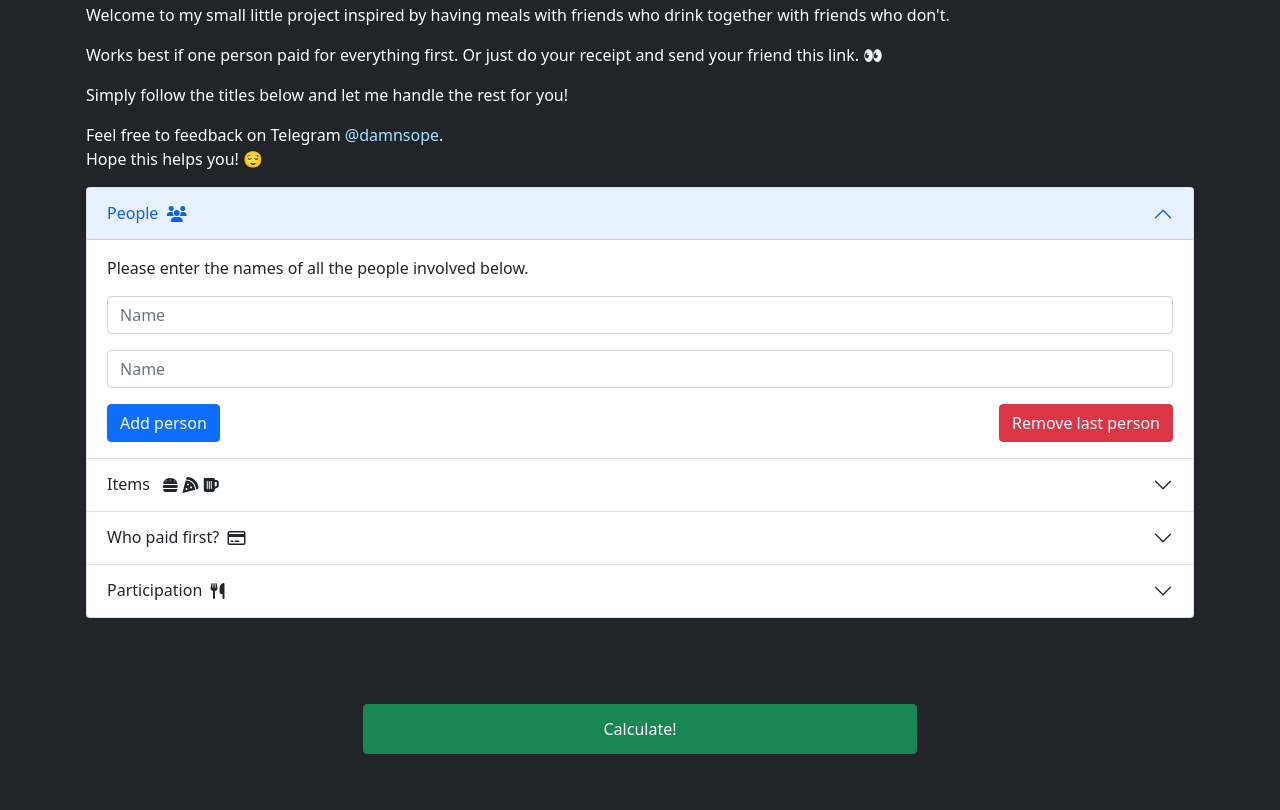
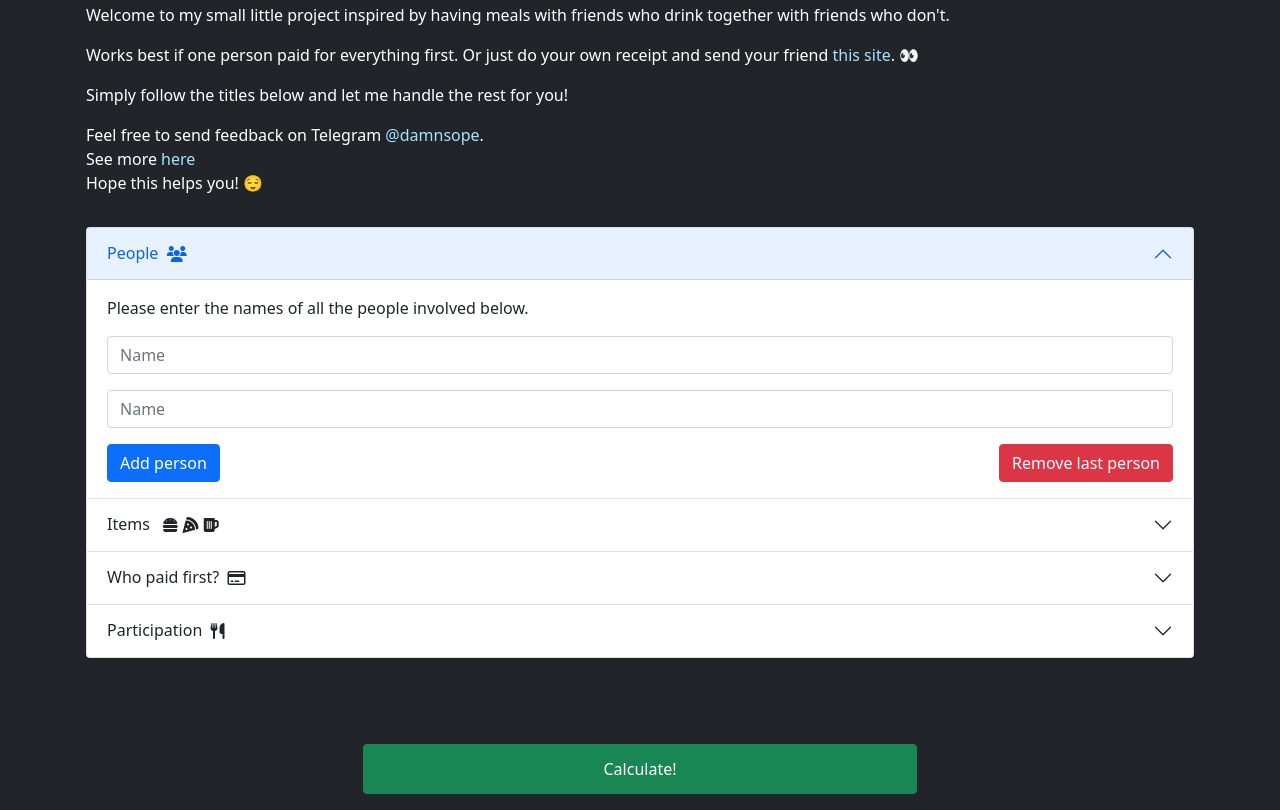
Before and after one commit to darylcwx/receiptCalculator, a website: page index.html in a window 1280 px wide. Shown: the part 69-879 px from the top of the page. Before the commit the page ends 839 px from the top, so only its background shows below. Drawn offline with nearby package versions, Linux system fonts and the light colour scheme.

Commit message:
final
i shouldn't have promised

```diff
--- a/index.html
+++ b/index.html
@@ -17,6 +17,9 @@
 				text-decoration: none;
 				color: rgb(168, 226, 255);
 			}
+			a:hover {
+				color:rgb(255, 163, 237)
+			}
 		</style>
 	</head>
 	<body onload="repopulate()" class="bg-dark">
@@ -28,7 +31,7 @@
 					friends who drink together with friends who don't.
 				</p>
 				<p>
-					Works best if one person paid for everything first. Or just do your receipt and send your friend this link.
+					Works best if one person paid for everything first. Or just do your own receipt and send your friend <a href="https://receipt-calculator.vercel.app/" target="_blank">this site</a>.
 					&#128064;
 				</p>
 				<p>
@@ -36,7 +39,10 @@
 
 				</p>
 				<p class="mb-0">
-					Feel free to feedback on Telegram <a href="https://t.me/damnsope" target="_blank">@damnsope</a>.<br>
+					Feel free to send feedback on Telegram <a href="https://t.me/damnsope" target="_blank">@damnsope</a>.<br>
+					See more <a href="https://darylchua.vercel.app" target="_blank">here</a>
+				</p>
+				<p>
 					Hope this helps you! &#128524;
 				</p>
 			</div>
```
